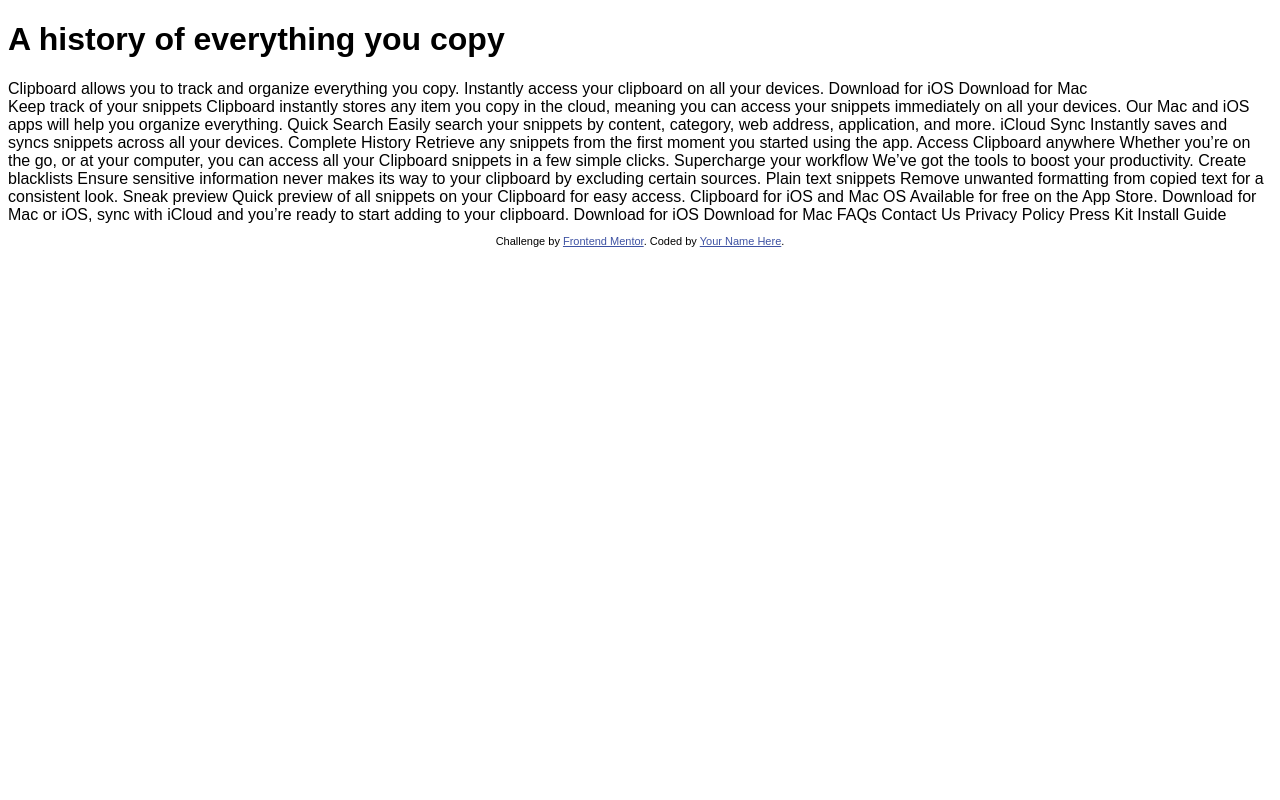
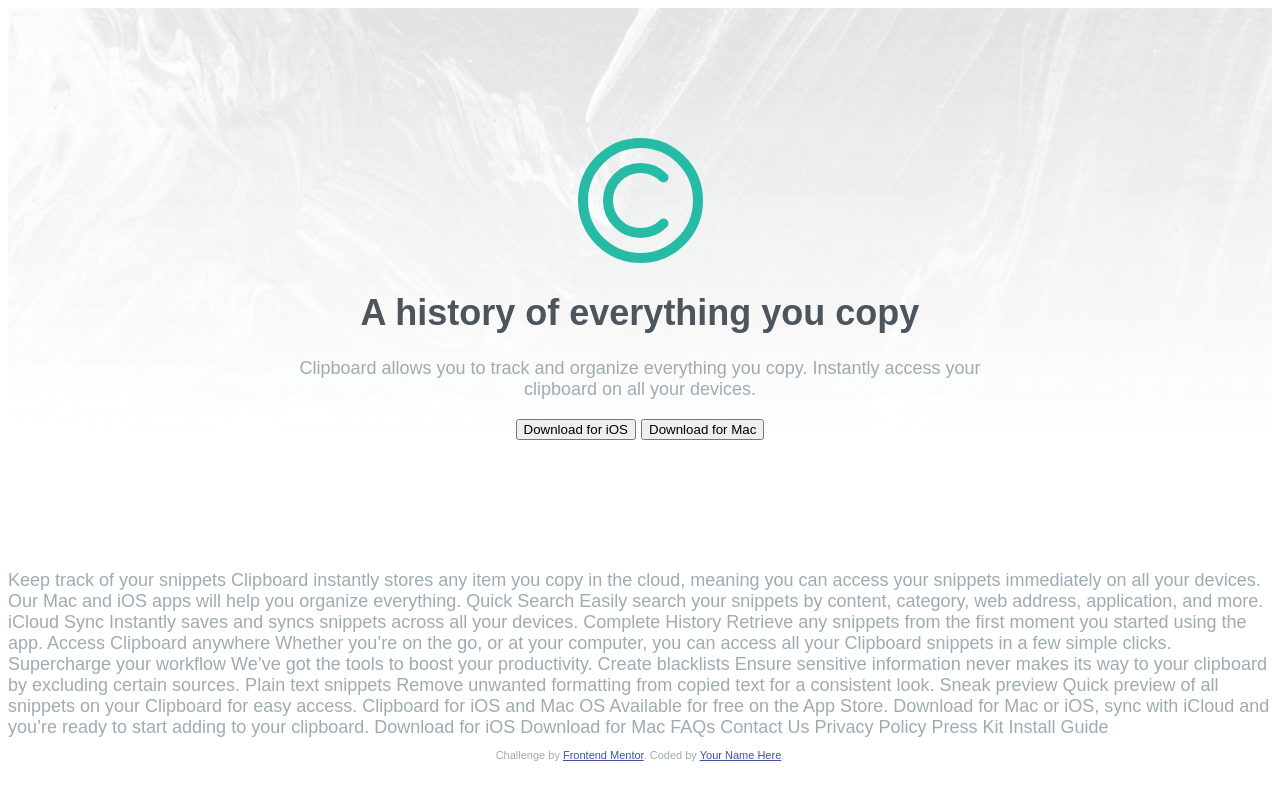
Before and after one commit to JakubM-I/clipboard-landing-page, a website: page src/index.html in a window 1280 px wide. Drawn offline with nearby package versions, Linux system fonts and the light colour scheme; files that its build step writes are made by us from their sources; a web font is replaced by a local one.

Commit message:
Header first styling added

```diff
--- a/src/index.html
+++ b/src/index.html
@@ -19,14 +19,19 @@
 </head>
 <body>
     <div id="clipboard">
-      <header>
-        <h1 class="header__title">A history of everything you copy</h1>
-
-        Clipboard allows you to track and organize everything you
-        copy. Instantly access your clipboard on all your devices.
-
-        Download for iOS
-        Download for Mac
+      <header class="header">
+        <div class="header__body">
+          <img src="../images/logo.svg" alt="" class="header__logo">
+          <h1 class="header__title">A history of everything you copy</h1>
+          <div class="header__content">
+            <p>Clipboard allows you to track and organize everything you
+              copy. Instantly access your clipboard on all your devices.</p>
+          </div>
+          <div class="header__buttons">
+            <button class="header__button header__butto--ios">Download for iOS</button>
+            <button class="header__button header__butto--mac">Download for Mac</button>
+          </div>
+        </div>
       </header>
 
 
--- a/src/sass/base/_base.scss
+++ b/src/sass/base/_base.scss
@@ -1,4 +1,8 @@
+@use "../abstracts/variables" as *;
+
 //Main styling
-#clipboard{
+body{
     font-family: "Bai Jamjuree", sans-serif;
+    font-size: $fontSize;
+    color: $grayishBlue;
 }
--- a/src/sass/layout/_header.scss
+++ b/src/sass/layout/_header.scss
@@ -1 +1,29 @@
 @use "../abstracts/variables" as *;
+
+.header{
+    background: url(../images/bg-header-desktop.png);
+    background-position: center;
+    background-repeat: no-repeat;
+    background-size: cover;
+    display: flex;
+    padding-block-start: 130px;
+    margin-block-end: 130px;
+
+    &__body{
+        width: 100%;
+        max-width: 700px;
+        margin-inline: auto;
+        text-align: center;
+    }
+
+    &__logo{
+        width: 100%;
+        max-width: 125px;
+        height: auto;
+    }
+
+    &__title{
+        color: $darkGrayishBlue;
+        font-weight: 600;
+    }
+}
```
Also changed, not shown: public/index.html (+13 -8 lines), public/css/style.css.
